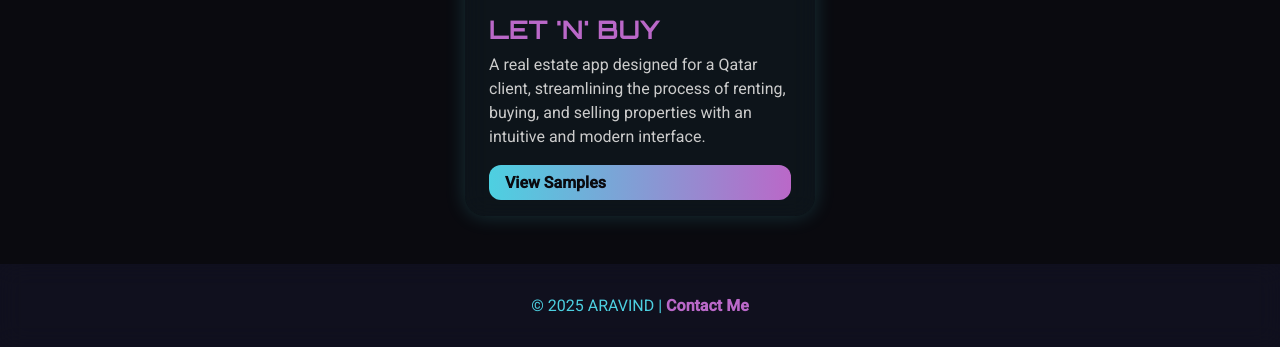
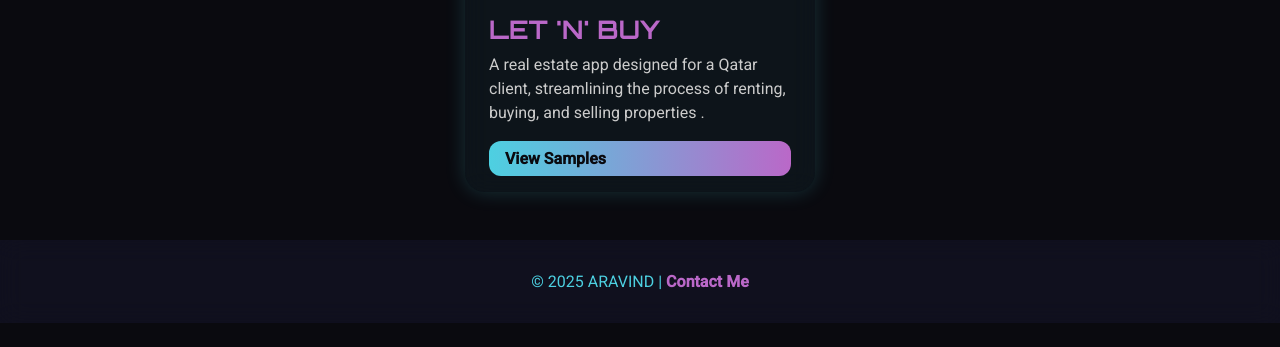
Before and after one commit to ARAVINDS2002-collab/uiux_portfolio, a plain HTML site: page index.html in a window 1280 px wide. Shown: the part 567-914 px from the top of the page. After the commit the page ends 890 px from the top, so only its background shows below. Drawn offline with Linux system fonts and the light colour scheme.

Commit message:
Update index.html

```diff
--- a/index.html
+++ b/index.html
@@ -203,7 +203,7 @@ footer a:hover { text-decoration:underline; }
       <div class="project-info">
         <h3>LET 'N' BUY</h3>
         <p>
-A real estate app designed for a Qatar client, streamlining the process of renting, buying, and selling properties with an intuitive and modern interface.
+A real estate app designed for a Qatar client, streamlining the process of renting, buying, and selling properties .
 </p>
 
         <a href="realestate-project.html" class="view-btn">View Samples</a>
```
